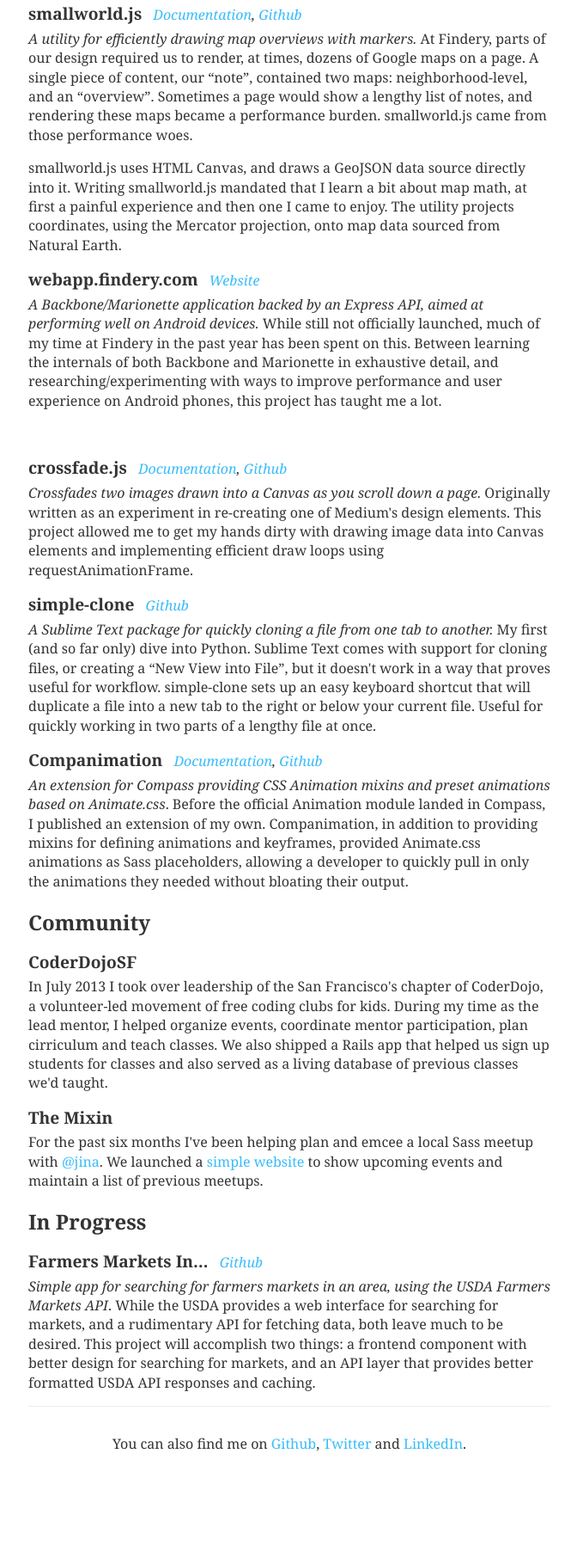
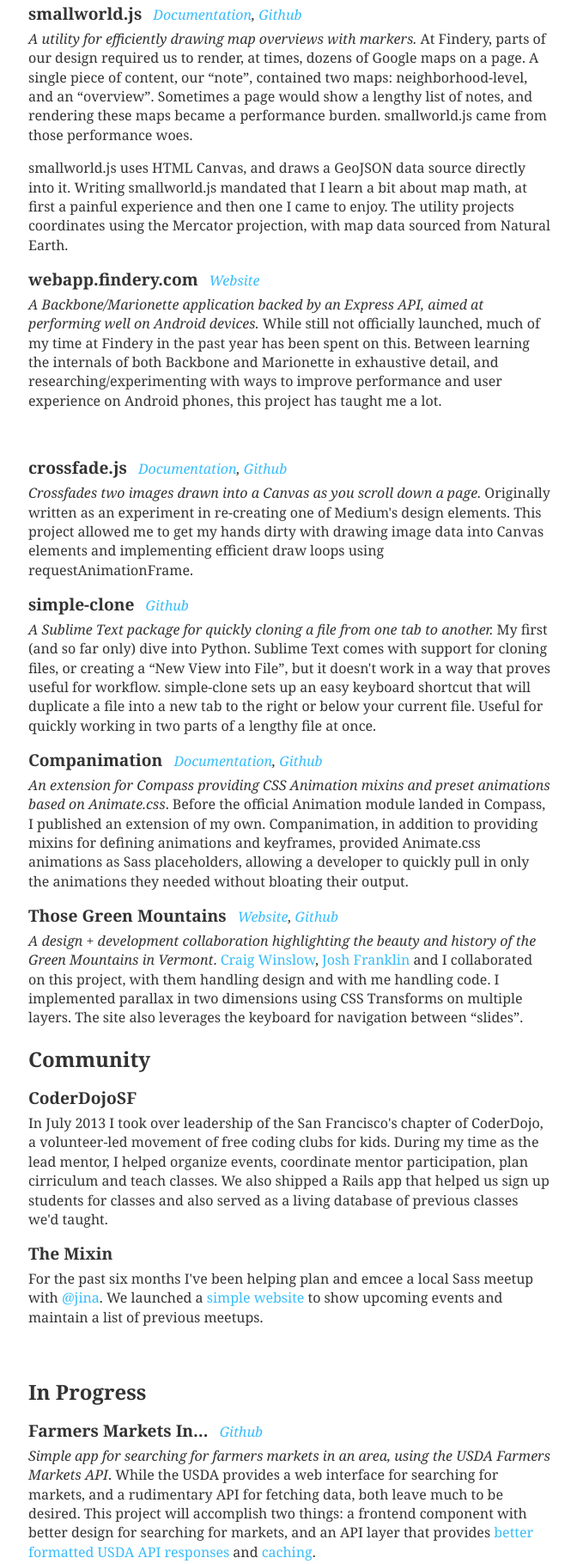
Before and after one commit to mikefowler/resume, a website: page portfolio/index.html in a window 1280 px wide. Shown: the part 486-2305 px from the top of the page at 86% size, without its empty margins (303-975 px from the left). Before the commit the page ends 2208 px from the top, so only its background shows below. Drawn offline with Linux system fonts and the light colour scheme; files that its build step writes are made by us from their sources.

Commit message:
Small updates

```diff
--- a/portfolio/index.html
+++ b/portfolio/index.html
@@ -28,10 +28,11 @@
 
 			<h2>smallworld.js <small><em><a href="http://mikefowler.me/smallworld.js/">Documentation</a>, <a href="https://github.com/mikefowler/smallworld.js">Github</a></em></small></h2>
 			<p><em>A utility for efficiently drawing map overviews with markers.</em> At Findery, parts of our design required us to render, at times, dozens of Google maps on a page. A single piece of content, our “note”, contained two maps: neighborhood-level, and an “overview”. Sometimes a page would show a lengthy list of notes, and rendering these maps became a performance burden. smallworld.js came from those performance woes.</p>
-			<p>smallworld.js uses HTML Canvas, and draws a GeoJSON data source directly into it. Writing smallworld.js mandated that I learn a bit about map math, at first a painful experience and then one I came to enjoy. The utility projects coordinates, using the Mercator projection, onto map data sourced from Natural Earth.</p>
+			<p>smallworld.js uses HTML Canvas, and draws a GeoJSON data source directly into it. Writing smallworld.js mandated that I learn a bit about map math, at first a painful experience and then one I came to enjoy. The utility projects coordinates using the Mercator projection, with map data sourced from Natural Earth.</p>
 
 			<h2>webapp.findery.com <small><em><a href="http://webapp.findery.com">Website</a></em></small></h2>
 			<p><em>A Backbone/Marionette application backed by an Express API, aimed at performing well on Android devices.</em> While still not officially launched, much of my time at Findery in the past year has been spent on this. Between learning the internals of both Backbone and Marionette in exhaustive detail, and researching/experimenting with ways to improve performance and user experience on Android phones, this project has taught me a lot.</p>
+
 			<br>
 			<h2>crossfade.js <small><em><a href="http://mikefowler.me/crossfade.js/">Documentation</a>, <a href="https://github.com/mikefowler/crossfade.js">Github</a></em></small></h2>
 			<p><em>Crossfades two images drawn into a Canvas as you scroll down a page.</em> Originally written as an experiment in re-creating one of Medium's design elements. This project allowed me to get my hands dirty with drawing image data into Canvas elements and implementing efficient draw loops using requestAnimationFrame.</p>
@@ -41,6 +42,9 @@
 
 			<h2>Companimation <small><em><a href="http://mikefowler.me/companimation/">Documentation</a>, <a href="https://github.com/mikefowler/companimation">Github</a></em></small></h2>
 			<p><em>An extension for Compass providing CSS Animation mixins and preset animations based on Animate.css</em>. Before the official Animation module landed in Compass, I published an extension of my own. Companimation, in addition to providing mixins for defining animations and keyframes, provided Animate.css animations as Sass placeholders, allowing a developer to quickly pull in only the animations they needed without bloating their output.</p>
+
+			<h2>Those Green Mountains <small><em><a href="http://thosegreenmountains.com/">Website</a>, <a href="https://github.com/thosegreenmountains/thosegreenmountains.github.com">Github</a></em></small></h2>
+			<p><em>A design + development collaboration highlighting the beauty and history of the Green Mountains in Vermont</em>. <a href="http://craigwinslow.com">Craig Winslow</a>, <a href="http://www.joshmfranklin.com/">Josh Franklin</a> and I collaborated on this project, with them handling design and with me handling code. I implemented parallax in two dimensions using CSS Transforms on multiple layers. The site also leverages the keyboard for navigation between “slides”.</p>
 
 		</section>
 
@@ -57,11 +61,11 @@
 		</section>
 
 		<section>
-
+			<br>
 			<h1>In Progress</h1>
 
 			<h2>Farmers Markets In… <small><em><a href="https://github.com/mikefowler/farmers-markets">Github</a></em></small></h2>
-			<p><em>Simple app for searching for farmers markets in an area, using the USDA Farmers Markets API</em>. While the USDA provides a web interface for searching for markets, and a rudimentary API for fetching data, both leave much to be desired. This project will accomplish two things: a frontend component with better design for searching for markets, and an API layer that provides better formatted USDA API responses and caching.</p>
+			<p><em>Simple app for searching for farmers markets in an area, using the USDA Farmers Markets API</em>. While the USDA provides a web interface for searching for markets, and a rudimentary API for fetching data, both leave much to be desired. This project will accomplish two things: a frontend component with better design for searching for markets, and an API layer that provides <a href="https://github.com/mikefowler/farmers-markets/blob/master/app/services/usda.js">better formatted USDA API responses</a> and <a href="https://github.com/mikefowler/farmers-markets/blob/master/app/controllers/search.js">caching</a>.</p>
 
 		</section>
 
@@ -69,7 +73,7 @@
 
 	<footer role="contentinfo">
 
-		<p>You can also find me on <a href="http://github.com/mikefowler">Github</a>, <a href="http://twitter.com/michaelrfowler">Twitter</a> and <a href="http://linkedin.com/in/michaelrfowler/">LinkedIn</a>.<!--The code for this page is <a href="http://github.com/mikefowler/resume">available to all.</a>--></p>
+		<p>You can also find me on <a href="http://github.com/mikefowler">Github</a>, <a href="http://twitter.com/michaelrfowler">Twitter</a> and <a href="http://linkedin.com/in/michaelrfowler/">LinkedIn</a>.</p>
 
 		<p class="print-me">This document lives at http://resume.mikefowler.me</p>
 
```
Also changed, not shown: index.html (+2 -2 lines), letters/airbnb.html (+3 -3 lines).
